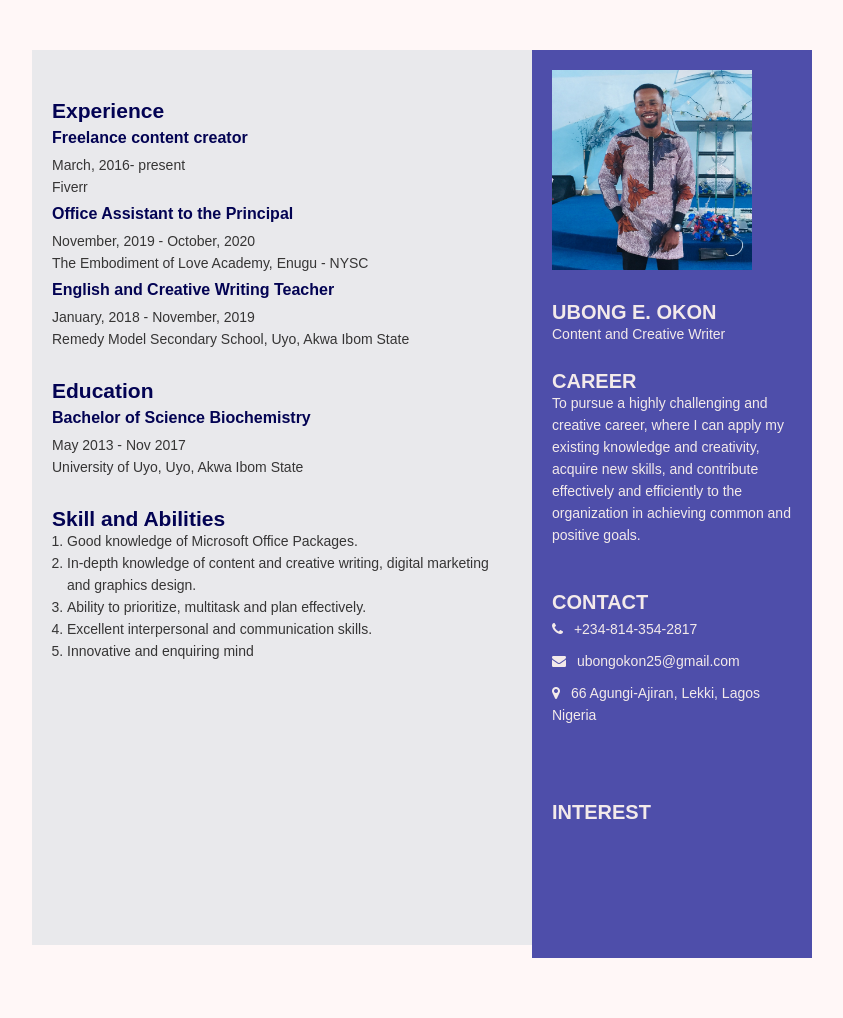
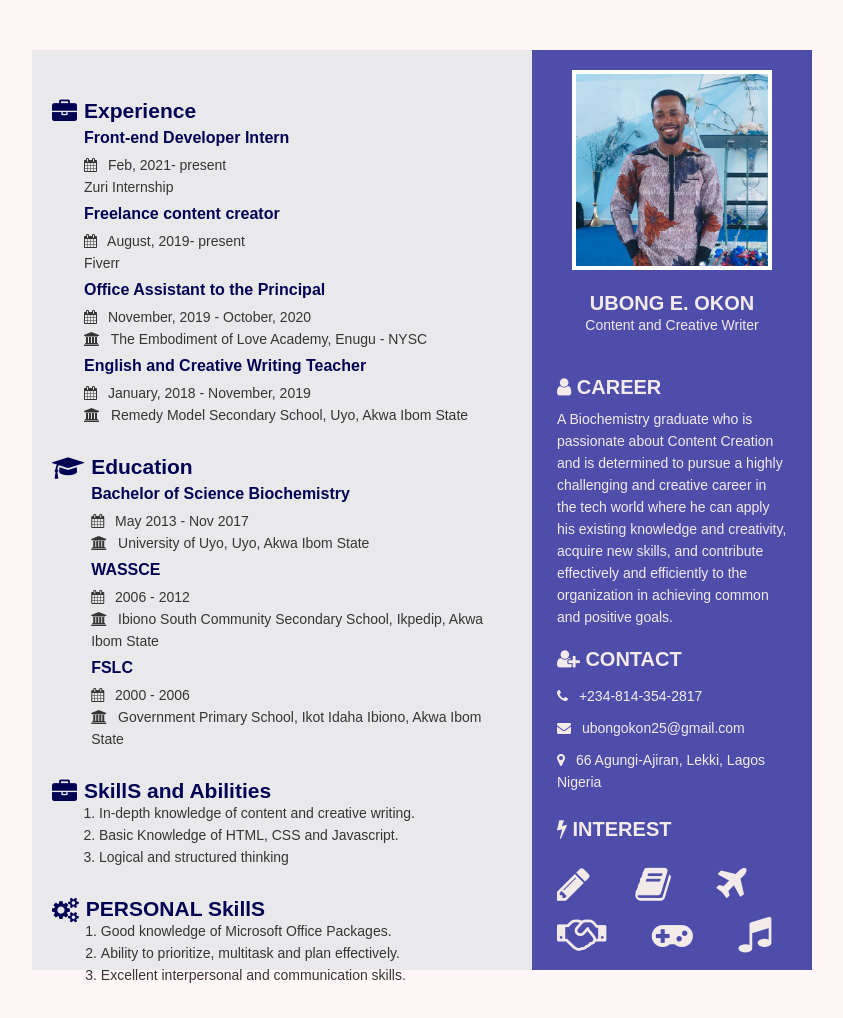
Before and after one commit to Yhubiecode/CV-portfolio, a plain HTML site: page index.html in a window 1280 px wide. Shown: the whole page, without its empty margins (208-1051 px from the left). Drawn offline with Linux system fonts and the light colour scheme.

Commit message:
Initial Commit

```diff
--- a/index.html
+++ b/index.html
@@ -11,57 +11,116 @@
 <body>
     <div class="cv">
         <div class="cv-left cv-height">
-            <section class="experience">
-                <h2 class="tx-blue">Experience</h2>
+            <section class="experience d-flex">
+                <div>
+                    <i class="fa fa-briefcase tx-blue icons icon-big" aria-hidden="true"></i>
+                </div>
+                <div>
+                <h2 class="tx-blue">
+                    Experience</h2>
+                <h4 class="tx-blue">Front-end Developer Intern</h4>
+                <p class="tx-gray"><i class="fa fa-calendar icons"aria-hidden="true"></i>
+                     Feb, 2021- present</p>
+                <p class="tx-gray">Zuri Internship</p>
                 <h4 class="tx-blue">Freelance content creator</h4>
-                <p class="tx-gray">March, 2016- present</p>
+                <p class="tx-gray"><i class="fa fa-calendar icons"aria-hidden="true"></i>
+                    August, 2019- present</p>
                 <p class="tx-gray">Fiverr</p>
 
                 <h4 class="tx-blue">Office Assistant to the Principal</h4>
-                <p class="tx-gray">November, 2019 - October, 2020</p>
-                <p class="tx-gray">The Embodiment of Love Academy, Enugu - NYSC</p>
+                <p class="tx-gray"><i class="fa fa-calendar icons" aria-hidden="true"></i>
+                    November, 2019 - October, 2020</p>
+                <p class="tx-gray"><i class="fa fa-university icons" aria-hidden="true"></i>
+                    The Embodiment of Love Academy, Enugu - NYSC</p>
 
                 <h4 class="tx-blue">English and Creative Writing Teacher </h4>
-                <p class="tx-gray">January, 2018 - November, 2019</p>
-                <p class="tx-gray">Remedy Model Secondary School, Uyo, Akwa Ibom State</p>
+                <p class="tx-gray"><i class="fa fa-calendar icons" aria-hidden="true"></i>
+                    January, 2018 - November, 2019</p>
+                <p class="tx-gray"><i class="fa fa-university icons" aria-hidden="true"></i>
+                    Remedy Model Secondary School, Uyo, Akwa Ibom State</p>
+                </div>
+            </section>
+            <section class="education d-flex">
+                <div>
+                    <i class="fa fa-graduation-cap tx-blue icons icon-big" aria-hidden="true"></i>
+                </div>
+                <div>
+                <h2 class="tx-blue">
+                    Education</h2>
+                <h4 class="tx-blue">Bachelor of Science Biochemistry</h4>
+                <p class="tx-gray"><i class="fa fa-calendar icons" aria-hidden="true"></i>
+                    May 2013 - Nov 2017</p>
+                <p class="tx-gray"><i class="fa fa-university icons" aria-hidden="true"></i>
+                    University of Uyo, Uyo, Akwa Ibom State</p>
+                <h4 class="tx-blue">WASSCE</h4>
+                    <p class="tx-gray"><i class="fa fa-calendar icons" aria-hidden="true"></i>
+                        2006 - 2012</p>
+                    <p class="tx-gray"><i class="fa fa-university icons" aria-hidden="true"></i>
+                        Ibiono South Community Secondary School, Ikpedip, Akwa Ibom State </p>
+                <h4 class="tx-blue"> FSLC</h4>
+                    <p class="tx-gray"><i class="fa fa-calendar icons" aria-hidden="true"></i>
+                        2000 - 2006</p>
+                     <p class="tx-gray"><i class="fa fa-university icons" aria-hidden="true"></i>
+                        Government Primary School, Ikot Idaha Ibiono, Akwa Ibom State </p>
+                </div>
+            </section>
+            <section class="skill d-flex">
+                <div>
+                    <i class="fa fa-briefcase tx-blue icons icon-big" aria-hidden="true"></i>
+                </div>
+                <div>
+                    <h2 class="tx-blue">
+                        SkillS and Abilities</h2>
+                    <ol class="list">
+                        <li>In-depth knowledge of content and creative writing. </li>
+                        <li>Basic Knowledge of HTML, CSS and Javascript.</li>
+                        <li>Logical and structured thinking</li>
+                    </ol>
+                </div>
 
             </section>
-            <section class="education">
-                <h2 class="tx-blue">Education</h2>
-                <h4 class="tx-blue">Bachelor of Science Biochemistry</h4>
-                <p class="tx-gray">May 2013 - Nov 2017</p>
-                <p class="tx-gray">University of Uyo, Uyo, Akwa Ibom State</p>
-            </section>
-            <section class="skill">
-                <h2 class="tx-blue">Skill and Abilities</h2>
+            <section class="personal-skill d-flex">
+                <div>
+                    <i class="fa fa-cogs tx-blue icons icon-big" aria-hidden="true"></i>
+                </div>
+                <div>
+                <h2 class="tx-blue">
+                    PERSONAL SkillS </h2>
                 <ol class="list">
                     <li>Good knowledge of Microsoft Office Packages.</li>
-                    <li>In-depth knowledge of content and creative writing, digital marketing and graphics design. </li>
                     <li>Ability to prioritize, multitask and plan effectively.</li>
                     <li>Excellent interpersonal and communication skills.</li>
-                    <li>Innovative and enquiring mind</li>
                 </ol>
+            </div>
             </section>
         </div>
         <div class="cv_right cv-height">
-            <div class="cv_profile"></div>
-            <img src="./img.JPG" class="pro-img" alt="Profile_picture">
+            <div class="cv_profile">
+                <img src="./IMG_20210503_183322_758.JPG" class="pro-img" alt="Profile_picture">
+                <div>
+                    <p class="bold name">Ubong E. Okon</p>
+                    <P class="regular">Content and Creative Writer</P>
+                </div>
+            </div>
             <div class="cv_content">
                 <div class="cv_item resume_info">
                     <div class="title">
-                        <p class="bold">Ubong E. Okon</p>
-                        <P class="regular">Content and Creative Writer</P>
+
                         <div class="cv_item cv_career">
                         <div class="title">
-                        <p class="bold">Career</p>
+                        <p class="bold">
+                            <i class="fa fa-user" aria-hidden="true"></i>
+                            Career</p>
                         <p>
-                            To pursue a highly challenging and creative career, where I can apply my existing knowledge and creativity, acquire new skills, and contribute effectively and efficiently to the organization in achieving common and positive goals.
+                            A Biochemistry graduate who is passionate about Content Creation and is determined to pursue a highly challenging and creative career in the tech world where he can apply his existing knowledge and creativity, acquire new skills, and contribute effectively and efficiently to the organization in achieving common and positive goals.
                         </p>
                   </div>
                 <div>
                     <div class="cv_item cv_contact">
                     <div class="title">
-                        <p class="bold">Contact</p>
+                        <p class="bold">
+                            <i class="fa fa-user-plus" aria-hidden="true"></i>
+                            Contact</p>
                     <ul>
                         <li>
                             <div class="data">
@@ -86,12 +145,26 @@
             </div>
             <div class="cv_item cv_interest">
             <div class="title">
-                <p class="bold">Interest</p>
+                <p class="bold">
+                    <i class="fa fa-bolt" aria-hidden="true"></i>
+                    Interest</p>
+                    <div class="data">
+                        <i class="fa fa-pencil fa-icon" aria-hidden="true"></i>
+                        <i class="fa fa-book fa-icon" aria-hidden="true"></i>
+                        <i class="fa fa-plane icon" aria-hidden="true"></i>
+                        <i class="fa fa-handshake-o fa-icon" aria-hidden="true"></i>
+                        <i class="fa fa-gamepad fa-icon" aria-hidden="true"></i>
+                        <i class="fa fa-music icon" aria-hidden="true"></i>
+                    </div>
+
             </div>
         </div>
                 </div>
             </div>
         </div>
+        </div>
     </div>
+ </div>
+</div>
 </body>
 </html>
--- a/style.css
+++ b/style.css
@@ -14,6 +14,7 @@ body {
     font-weight: 700;
     font-size: 20px;
     text-transform: uppercase;
+    margin-bottom: 10px;
 }
 .semi_bold {
     font-weight: 500;
@@ -28,17 +29,22 @@ body {
 .cv .cv_right {
     width: 280px;
     background: rgb(78, 78, 170);
-    padding: 20px;
+    padding: 20px 25px;
 }
-/* .cv .cv_right .cv_profile {
-    width: 100px;
-} */
 .pro-img {
     width: 200px;
     height: 200px;
+    border: 4px solid white;
+
 }
-.cv .title {
-    margin-bottom: 20px;
+.name{
+    margin-top: 1rem;
+    margin-bottom: 0;
+}
+.cv_profile{
+    margin: 0rem auto;
+    width: 100%;
+    text-align: center;
 }
 .cv .cv_right .cv_bold {
     color:brown
@@ -47,13 +53,13 @@ body {
     color: rgb(141, 59, 59);
 }
 .cv .cv_item {
-    padding: 25px 0;
+    padding-top: 20px;
 }
 .cv-left{
     width: 500px;
     background: rgb(233, 233, 236);
     padding: 20px;
-    min-height: 895px;
+    min-height: 100%;
 }
 h2 .tx-blue{
     text-transform: uppercase;
@@ -84,5 +90,25 @@ ol{
     margin-left: 15px;
 }
 .cv-height{
-    height: 100%;
+    height: 920px;
 }
+.icons {
+    margin-right: 7px;
+}
+.fa-icon {
+    height:5px;
+    margin-top: 10px;
+    font-size: 2.4rem;
+    padding-right: 0.9em;
+    text-align:center;
+}
+.icon {
+    height:5px;
+    font-size: 2.4rem;
+}
+.d-flex{
+    display: flex;
+}
+.icon-big{
+    font-size: 25px;
+}
```
Also changed, not shown: IMG_20210503_183322_758.JPG (added), 1 other file.
